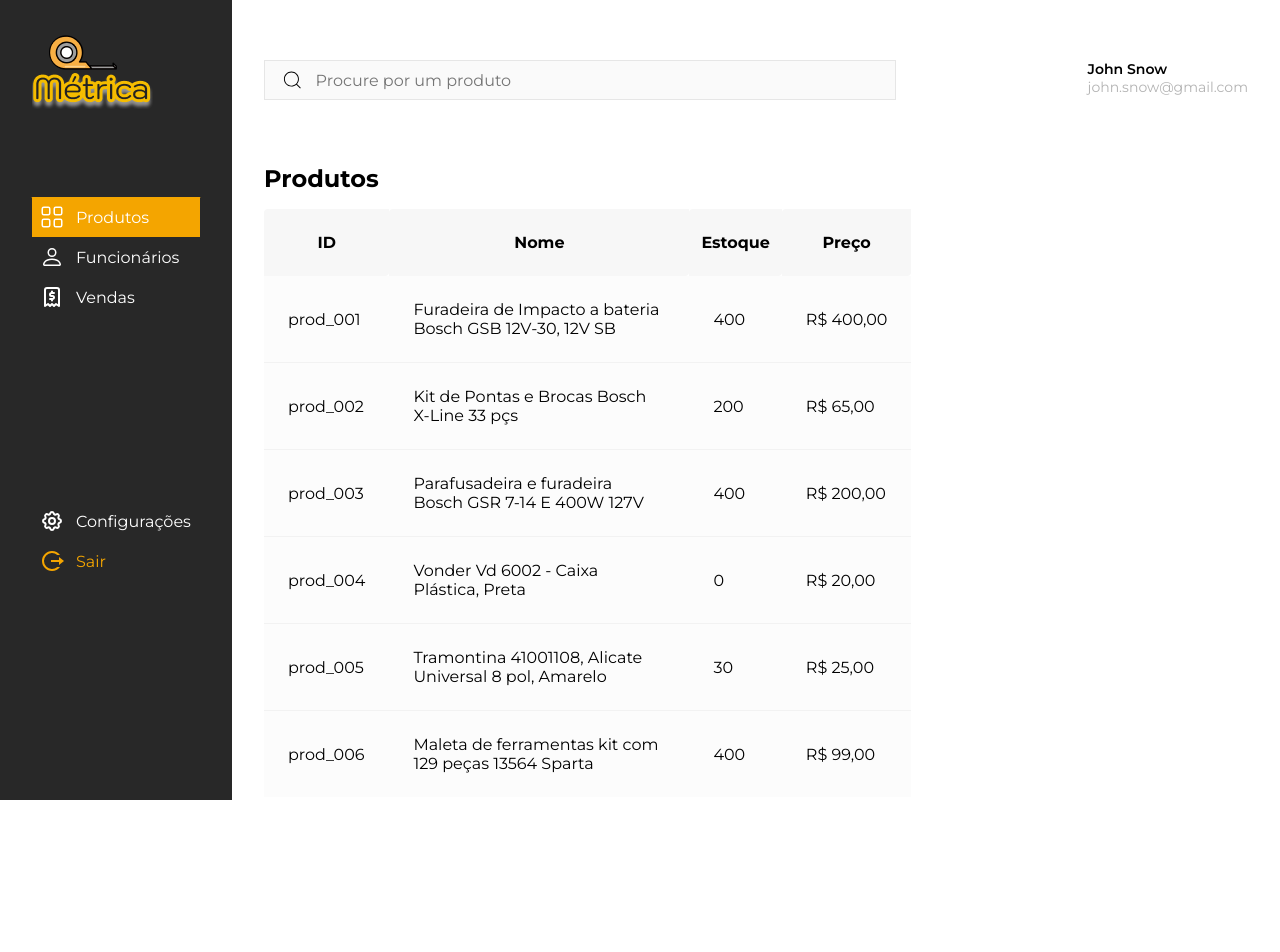
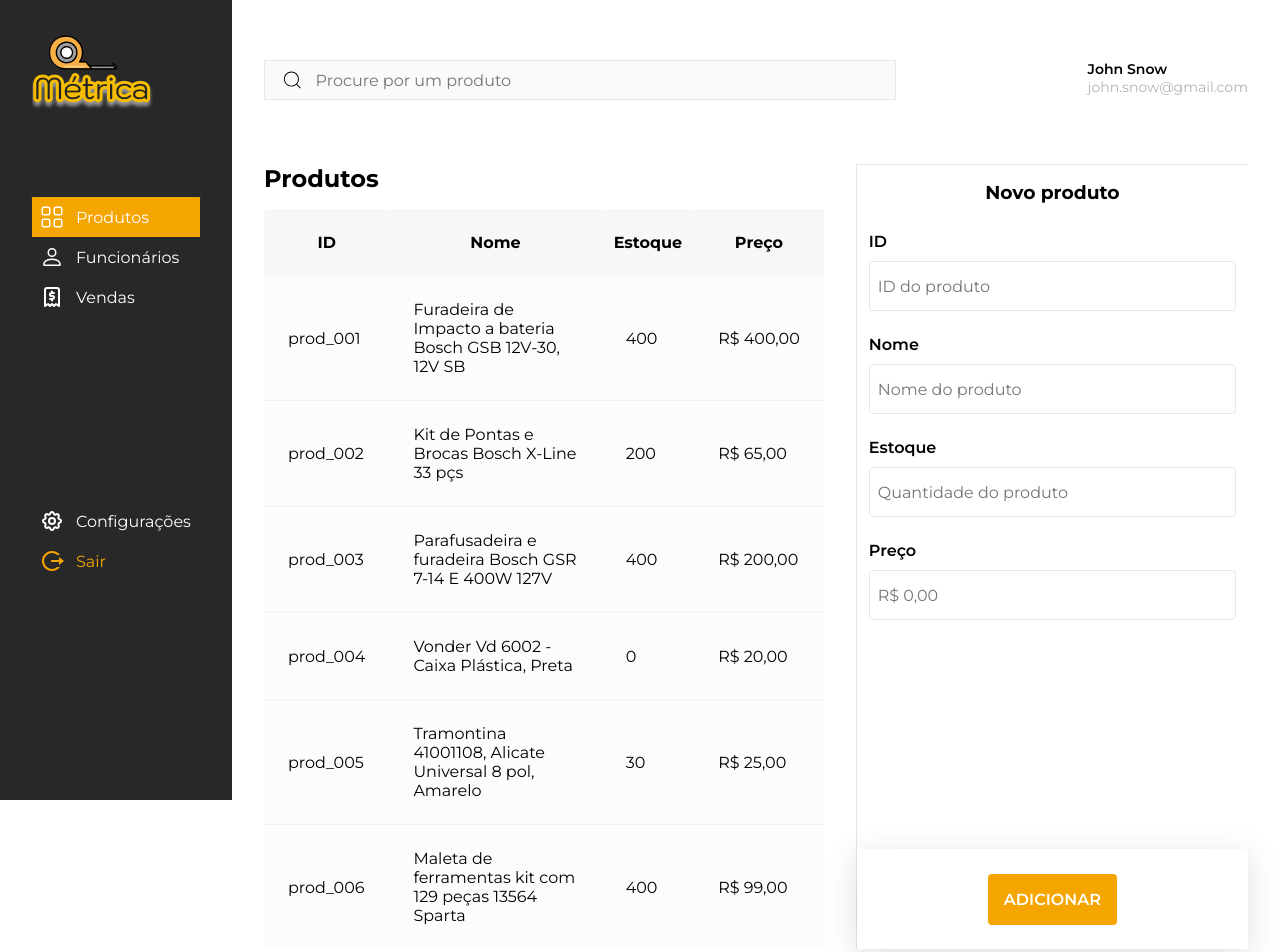
Before and after one commit to 3salles/metrica, a React (Create React App) app: page /products in a window 1280 px wide. Shown: the top 952 px of the page. Before the commit the page ends 817 px from the top, so only its background shows below. Built offline with nearby package versions, Linux system fonts and the light colour scheme.

Commit message:
feat: ⚡️ Create new product form

```diff
--- a/src/components/Table/styles.css
+++ b/src/components/Table/styles.css
@@ -1,6 +1,7 @@
 table {
   margin-top: 1rem;
   border-spacing: 0;
+  width: 100%;
 }
 
 thead {
--- a/src/pages/Home/components/Login/styles.css
+++ b/src/pages/Home/components/Login/styles.css
@@ -12,14 +12,14 @@
   font-size: 2rem;
 }
 
-form {
+.login-container > form {
   width: 21.875rem;
   display: flex;
   flex-direction: column;
   gap: 0.75rem;
 }
 
-form > label {
+.login-container > form > label {
   font-weight: 600;
 }
 
@@ -37,7 +37,7 @@
 }
 
 #email:focus, #password:focus {
-  outline-color: var(--outline-blue);
+  border-color: var(--outline-blue);
 }
 
 .actions-container {
--- a/src/pages/Products/index.js
+++ b/src/pages/Products/index.js
@@ -75,9 +75,63 @@
       <Navbar />
       <article className="products-container">
         <Header />
-        <div className="table-container">
-          <h2>Produtos</h2>
-          <Table columns={columns} data={productsData} />
+        <div className="content">
+          <div className="table-container">
+            <h2>Produtos</h2>
+            <Table columns={columns} data={productsData} />
+          </div>
+          <div className="new-products-container">
+            <h3>Novo produto</h3>
+            <form action="new-product" className="new-product-form">
+              <label htmlFor="id">
+                ID
+                <input
+                  type="text"
+                  name="id"
+                  id="id"
+                  placeholder="ID do produto"
+                />
+              </label>
+              <label htmlFor="name">
+                Nome
+                <input
+                  type="text"
+                  name="name"
+                  id="name"
+                  placeholder="Nome do produto"
+                />
+              </label>
+              <label htmlFor="stock">
+                Estoque
+                <input
+                  type="text"
+                  name="stock"
+                  id="stock"
+                  placeholder="Quantidade do produto"
+                />
+              </label>
+              <label htmlFor="price">
+                Preço
+                <input
+                  type="text"
+                  name="price"
+                  id="price"
+                  placeholder="R$ 0,00"
+                />
+              </label>
+              <footer>
+                <button
+                  type="submit"
+                  className="add-button"
+                  onClick={evt => {
+                    evt.preventDefault();
+                    console.log('Add');
+                  }}>
+                  Adicionar
+                </button>
+              </footer>
+            </form>
+          </div>
         </div>
       </article>
     </section>
--- a/src/pages/Products/styles.css
+++ b/src/pages/Products/styles.css
@@ -1,7 +1,79 @@
+.content {
+  margin-top: 4rem;
+  display: flex;
+  gap: 2rem;
+}
+
 .products-container {
   padding: 3.75rem 2rem 1.25rem;
+  display: flex;
+  flex-direction: column;
 }
 
 .table-container {
-  margin-top: 4rem;
+  width: 100%;
 }
+
+.new-products-container {
+  position: relative;
+  width: 70%;
+  border: 1px solid var(--light-gray);
+  border-bottom: 0;
+  border-right: 0;
+}
+
+.new-products-container > h3 {
+  text-align: center;
+  margin: 1rem 0;
+}
+
+.new-product-form {
+  width: 100%;
+  display: flex;
+  flex-direction: column;
+}
+
+form > label {
+  font-weight: 600;
+  padding: 0.75rem;
+}
+
+label > div {
+  margin-top: 0.625rem;
+}
+
+#name, #stock, #id, #price {
+  padding: 8px;
+  width: 100%;
+  height: 3.125rem;
+  margin-top: 0.625rem;
+  border: 1px solid var(--input-border);
+  border-radius: 0.25rem;
+}
+
+#name:focus, #stock:focus, #id:focus, #price:focus {
+  border-color: var(--outline-blue);
+}
+
+footer {
+  position: absolute;
+  bottom: 0;
+  width: 100%;
+  height: 6.25rem;
+  padding: 0;
+  display: flex;
+  align-items: center;
+  justify-content: center;
+  box-shadow: rgba(100, 100, 111, 0.2) 0px 7px 29px 0px;
+}
+
+.add-button {
+  padding: 1rem;
+  border: 0;
+  border-radius: 0.25rem;
+  background-color: var(--background);
+  color: var(--white);
+  text-transform: uppercase;
+  font-weight: 600;
+  cursor: pointer;
+}
```
